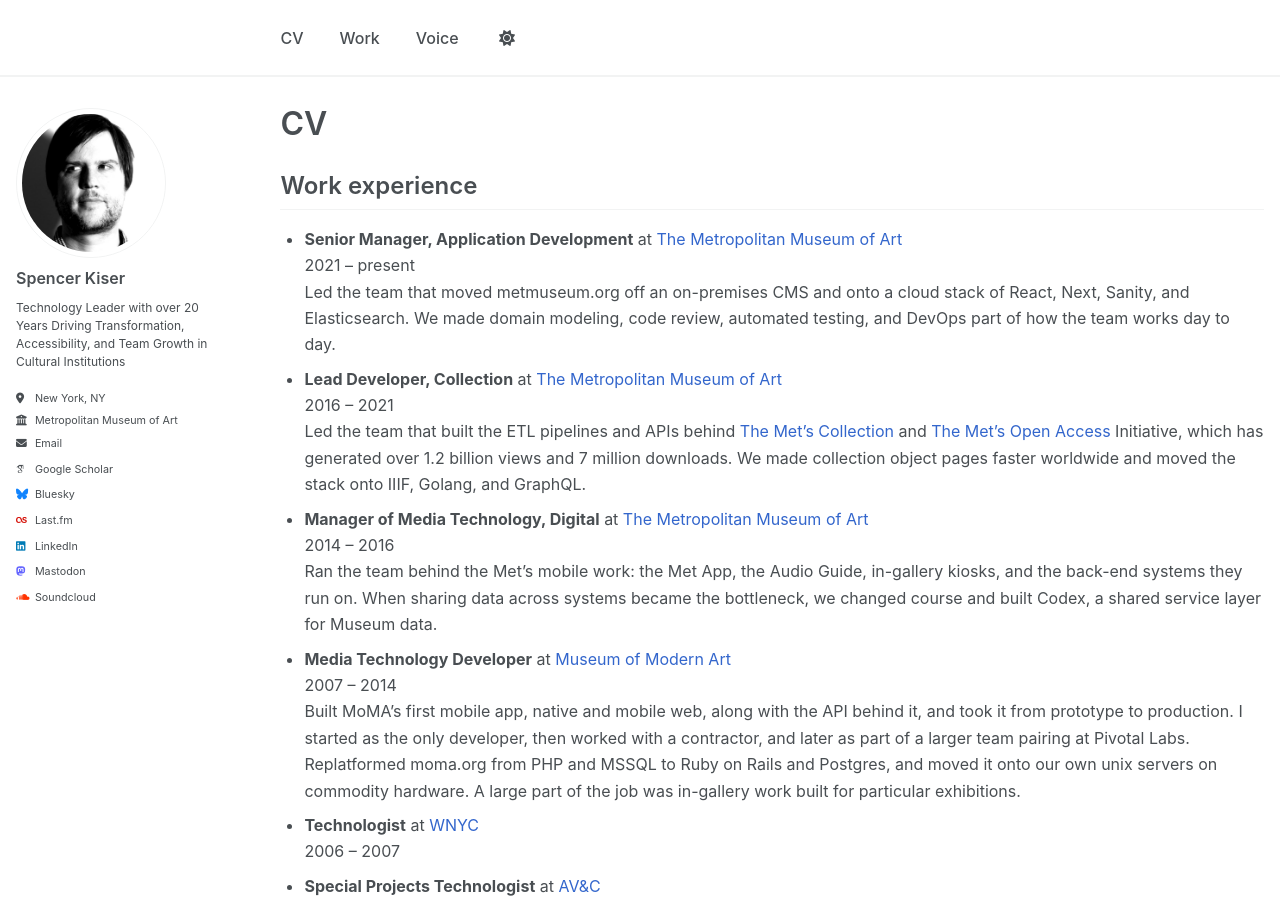
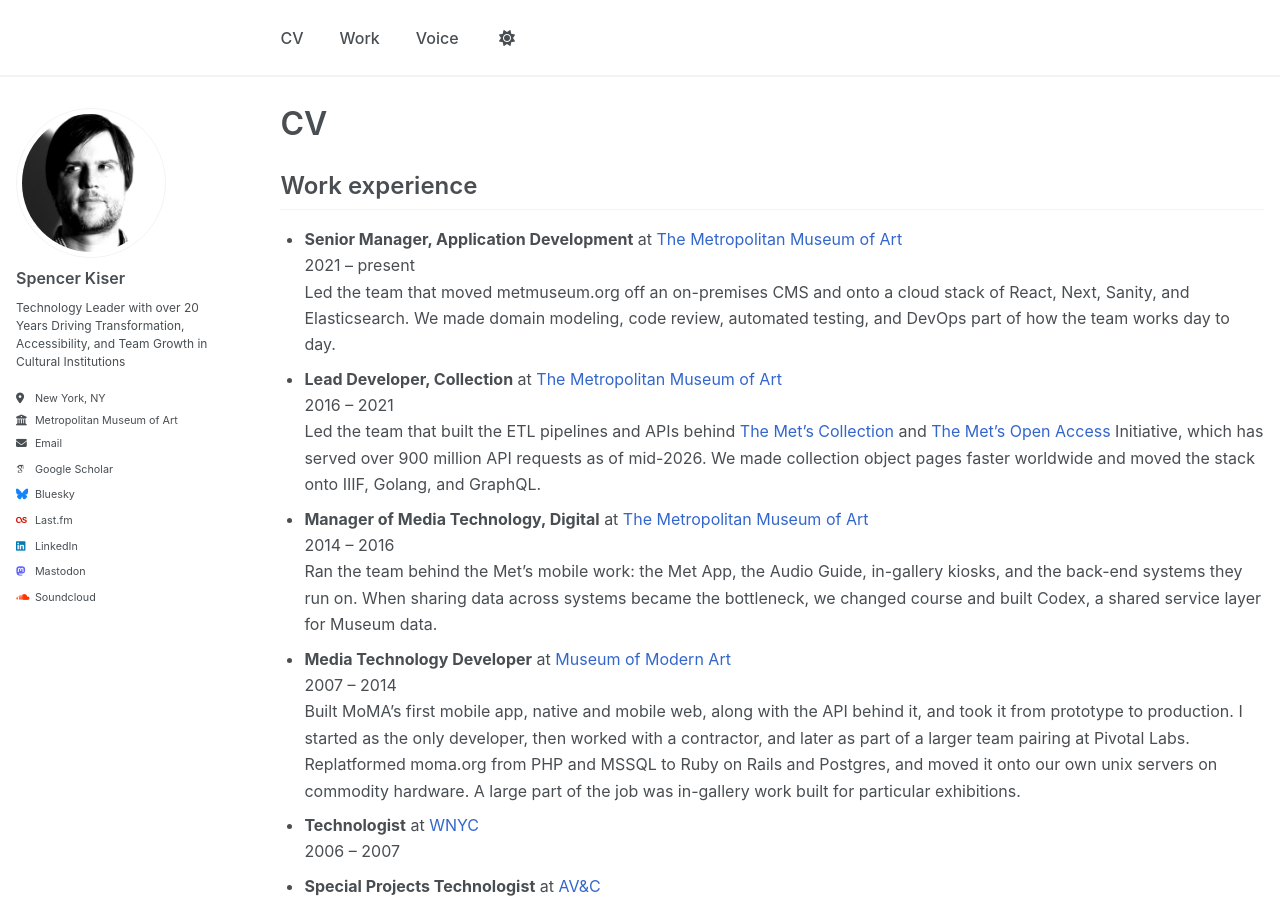
Before and after one commit to spencerk/spencerk.github.io, a Jekyll site: the page built from _pages/cv.md, in a window 1280 px wide and 900 px high. Built offline with Jekyll 4.4.1, drawn with Linux system fonts in a browser that asks for light colours; some web fonts are replaced.

Commit message:
correct the Open Access figure: 900M API requests, not 1.2B views
Summed the monthly counts in CollectionAnalyticsDBCounts.csv and
LogMonthlyRecordCounts_FromLogs.csv, taking the higher of the two for every
month both cover. Observed total Sep 2018 - Jun 2026 is 948,633,492. With an
estimate for the missing Oct 2021 - Feb 2022 months it reaches ~975.6M,
still short of a billion.

1.2 billion was about 225 million above the most generous reading. The
metric was also wrong: these are API requests, not views.

Now reads "served over 900 million API requests as of mid-2026", with a
date, since the number moves.

Also dropped "and 7 million downloads", which appears nowhere in the source
data and could not be sourced. Recorded in CV/talks-to-fill.md in case it
can be restored with a citation.

```diff
--- a/_pages/cv.md
+++ b/_pages/cv.md
@@ -16,7 +16,7 @@
   Led the team that moved metmuseum.org off an on-premises CMS and onto a cloud stack of React, Next, Sanity, and Elasticsearch. We made domain modeling, code review, automated testing, and DevOps part of how the team works day to day.
 * **Lead Developer, Collection** at [The Metropolitan Museum of Art](https://www.metmuseum.org/)
   2016 – 2021
-  Led the team that built the ETL pipelines and APIs behind [The Met's Collection](https://www.metmuseum.org/art/collection) and [The Met's Open Access](https://www.metmuseum.org/about-the-met/policies-and-documents/open-access) Initiative, which has generated over 1.2 billion views and 7 million downloads. We made collection object pages faster worldwide and moved the stack onto IIIF, Golang, and GraphQL.
+  Led the team that built the ETL pipelines and APIs behind [The Met's Collection](https://www.metmuseum.org/art/collection) and [The Met's Open Access](https://www.metmuseum.org/about-the-met/policies-and-documents/open-access) Initiative, which has served over 900 million API requests as of mid-2026. We made collection object pages faster worldwide and moved the stack onto IIIF, Golang, and GraphQL.
 * **Manager of Media Technology, Digital** at [The Metropolitan Museum of Art](https://www.metmuseum.org/)
   2014 – 2016
   Ran the team behind the Met's mobile work: the Met App, the Audio Guide, in-gallery kiosks, and the back-end systems they run on. When sharing data across systems became the bottleneck, we changed course and built Codex, a shared service layer for Museum data.
```
